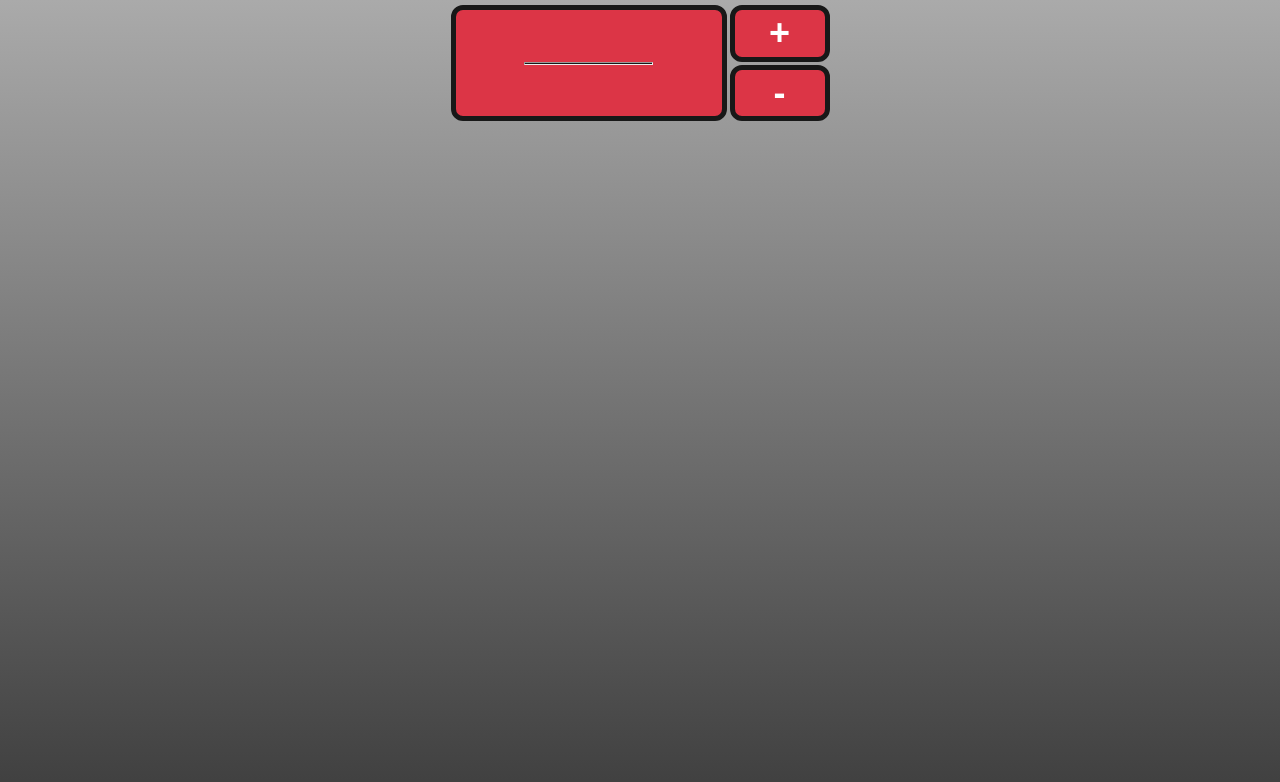
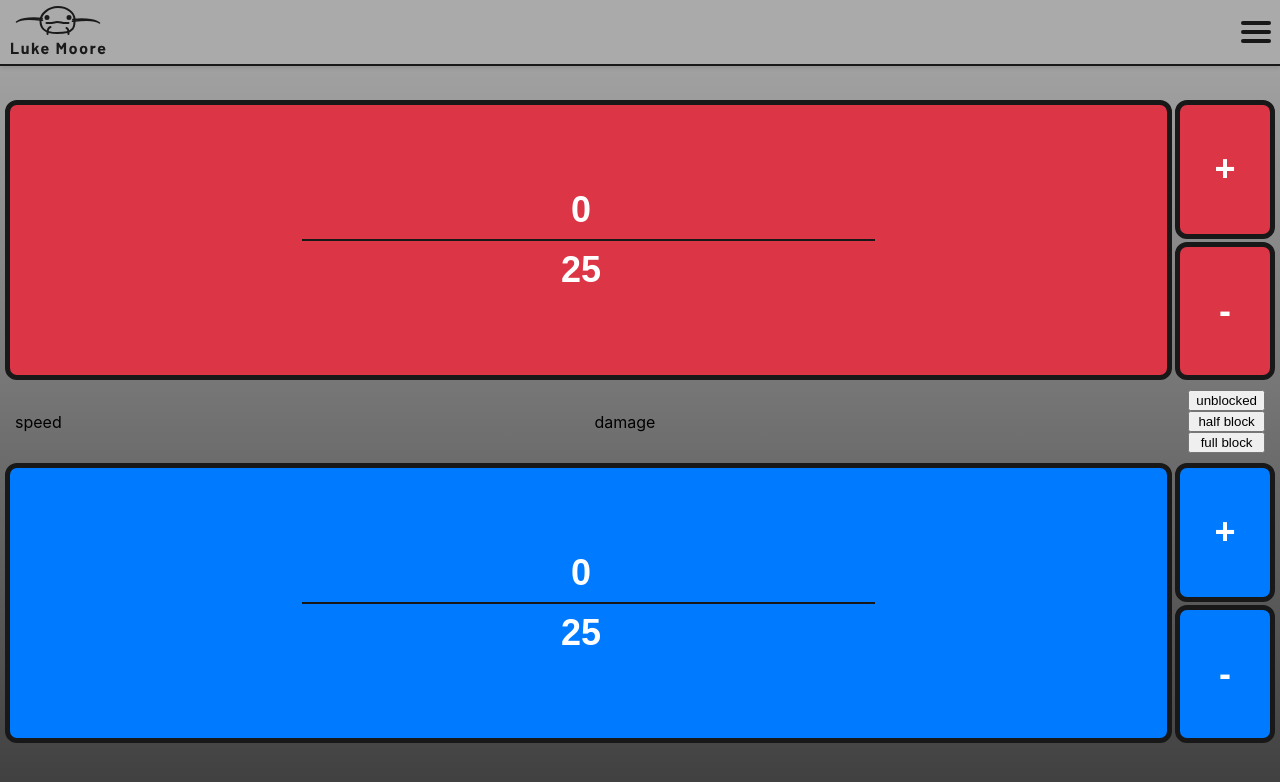
Before and after one commit to papa-fish/health-tracker, a React (Create React App) app: page / in a window 1280 px wide. Shown: the top 782 px of the page. Built offline with nearby package versions, Linux system fonts and the light colour scheme.

Commit message:
player component almost finished, start attackcomponent

```diff
--- a/package.json
+++ b/package.json
@@ -9,6 +9,7 @@
     "@testing-library/jest-dom": "^5.17.0",
     "@testing-library/react": "^13.4.0",
     "@testing-library/user-event": "^13.5.0",
+    "nanoid": "^4.0.2",
     "react": "^18.2.0",
     "react-dom": "^18.2.0",
     "react-router-dom": "^6.15.0",
@@ -38,5 +39,6 @@
       "last 1 firefox version",
       "last 1 safari version"
     ]
-  }
+  },
+  "proxy": "http://localhost:8080"
 }
--- a/src/App.css
+++ b/src/App.css
@@ -3,58 +3,79 @@
   text-align: center;
   --font-size-large: 36px;
   --font-size-medium: 26px;
+  --font-size-small: 20px;
   --font-weight: 800;
-  --white-font-color: rgb(255, 255, 255);
+  --white-color: rgb(255, 255, 255);
   --blue-color: rgb(0, 123, 255);
   --red-color: rgb(220, 53, 70);
   --black-color: rgb(24, 24, 24);
+  --grey-color: rgb(170, 170, 170);
+  --dark-grey-color: rgb(61, 61, 61);
   --highlight-color: rgba(108, 117, 125, 0.3);
 }
 
 body {
   height: 100vh;
-  background: rgb(170,170,170);
-  background: linear-gradient(180deg, rgba(170,170,170,1) 0%, rgba(61,61,61,1) 100%);
+  background: var(--grey-color);
+  background: linear-gradient(180deg, var(--grey-color) 0%, var(--dark-grey-color) 100%);
   margin: 5px 5px
 }
 
 .App {
-  text-align: center;
+  display: flex;
+  flex-direction: column;
+  min-height: 100vh;
+}
+
+.content {
+  flex: 1;
+  margin-top: 85px;
 }
 
 .player {
   display: flex;
-  align-self: center;
   justify-content: center;
   gap: 3px;
+  height: 35vh;
+  margin: 10px 0;
+}
+
+.hp {
+  width: -webkit-fill-available;
 }
 
 .hp input {
   text-align: center;
-  max-width: 250px;
+  max-width: 150px;
   border: none;
   background: none;
   font-weight: var(--font-weight);
-  color: var(--white-font-color);
+  color: var(--white-color);
   font-size: var(--font-size-large);
+}
+
+.current-hp:focus,
+.max-hp:focus {
+  background-color: lightblue;
 }
 
 .player button {
   border-radius: 12px;
-  color: var(--white-font-color);
+  color: var(--white-color);
   border: 5px solid var(--black-color);
 }
 
 .hp-divider {
   width: 50%;
-  height: 1px;
-  background-color: var(--black-color);
+  height: 2px;
+  background: var(--black-color);
+  border: none;
 }
 
 .plus-minus-wrapper {
   display: flex;
   flex-direction: column;
-  gap: 3px
+  gap: 3px;
 }
 
 .plus-minus-wrapper button {
@@ -63,3 +84,15 @@ body {
   height: -webkit-fill-available;
   width: 100px;
 }
+
+.attack-container {
+  display: flex;
+  justify-content: space-between;
+  margin: 0 10px;
+  align-items: center;
+}
+
+.block-container {
+  display: flex;
+  flex-direction: column;
+}
--- a/src/App.js
+++ b/src/App.js
@@ -1,10 +1,21 @@
 import './App.css';
+import AttackComponent from './components/AttackComponent';
+import NavBar from './components/NavBar';
 import Player from './components/Player';
+import { nanoid } from 'nanoid';
 
 function App() {
   return (
     <div className="App">
-      <Player bkc="var(--red-color)"/>
+
+      <NavBar />
+
+      <div className='content'>
+        <Player key={nanoid()} bkc="var(--red-color)"/>
+        <AttackComponent />
+        <Player key={nanoid()}  bkc="var(--blue-color)"/>
+      </div>
+
     </div>
   );
 }
--- /dev/null
+++ b/src/components/AttackComponent.jsx
@@ -0,0 +1,13 @@
+export default function AttackComponent() {
+    return(
+        <div className="attack-container">
+            <div>speed</div>
+            <div>damage</div>
+            <div className="block-container">
+                <button>unblocked</button>
+                <button>half block</button>
+                <button>full block</button>
+            </div>
+        </div>
+    );
+};
--- /dev/null
+++ b/src/components/NavBar.css
@@ -0,0 +1,115 @@
+.nav {
+  position: fixed;
+  text-decoration: none;
+  top: 0;
+  left: 0;
+  width: 100%;
+  background-color: var(--grey-color);
+  z-index: 1000;
+  box-shadow: 0 2px 4px rgba(0, 0, 0, 0.1);
+}
+
+.nav-container {
+  display: flex;
+  justify-content: space-between;
+  align-items: center;
+  color: transparent;
+}
+
+.home-link {
+  margin-left: 10px;
+}
+
+.home-link > img {
+  padding-top: 6px;
+}
+
+a:any-link {
+  color: var(--light-blue-color);
+  text-decoration: none;
+}
+
+.projects-link {
+  padding: 0 10px 0 0;
+}
+
+.navbar-bottom-line {
+  position: relative;
+  height: 2px;
+  background-color: var(--black-color);
+  border: none;
+  margin: 0;
+  padding: 0;
+}
+
+.mobile-nav {
+  width: 30px;
+  margin-right: 15px;
+  cursor: pointer;
+  background-color: var(--grey-color);
+  border: none;
+}
+
+.mobile-nav div {
+  height: 4px;
+  background-color: var(--black-color);
+  margin: 5px 0;
+  border-radius: 25px;
+  transition: 0.3s;
+  width: 30px;
+}
+
+#menuOverlay {
+  position: fixed;
+  display: flex;
+  flex-direction: column;
+  align-items: center;
+  justify-content: center;
+  text-align: center;
+  top: 0;
+  left: -100%;
+  width: 100%;
+  height: 100%;
+  background: var(--grey-color);
+  background: linear-gradient(180deg, var(--grey-color) 0%, var(--dark-grey-color) 100%);
+  transition: 0.3s;
+}
+
+.menu-item {
+  display: flex;
+  background-color: var(--black-color);
+  width: 300px;
+  height: 40px;
+  font-size: 16px;
+  line-height: 24px;
+  font-weight: 700;
+  margin: 10px;
+  transition: color 0.3s;
+  border-radius: 8px;
+  justify-content: center;
+  align-items: center;
+}
+
+.menu-item button {
+  background: none;
+  border: none;
+  color: var(--white-color);
+  font-size: var(--font-size-small);
+}
+
+.exit-button {
+  background-color: transparent;
+  border: none;
+  position: absolute;
+  top: 0.7em;
+  right: 15px;
+  font-size: 24px;
+  text-decoration: none;
+  cursor: pointer;
+}
+
+.mobilelogo {
+  position: absolute;
+  top: 0;
+  left: 10px;
+}
--- /dev/null
+++ b/src/components/NavBar.jsx
@@ -0,0 +1,72 @@
+import { Link } from "react-router-dom";
+import { useState, useRef } from "react";
+import "./NavBar.css";
+import mobilelogo from "../logo.svg";
+
+export default function NavBar() {
+
+    const menuOverlayRef = useRef(null);
+    const [isMenuOpen, setIsMenuOpen] = useState(false);
+
+    const recipient = "admin@lukemoore.au";
+    const subject = "Hello!";
+    const body = "Any feedback or suggestions you may have are greatly appreciated.";
+
+    const openEmailCompose = () => {
+      const mailtoUrl = `mailto:${encodeURIComponent(recipient)}?subject=${encodeURIComponent(subject)}&body=${encodeURIComponent(body)}`;
+      window.open(mailtoUrl);
+    };
+
+    const exitMenu = () => {
+        setIsMenuOpen(false);
+        menuOverlayRef.current.style.left = "-100%";
+    };
+
+    const toggleMenu = () => {
+        setIsMenuOpen(!isMenuOpen);
+        const menuOverlay = menuOverlayRef.current;
+        menuOverlay.style.left = menuOverlay.style.left === "0%" ? "-100%" : "0%";
+    };
+
+    return(
+        <div className='nav'>
+        <nav className='nav-container'>
+            <div>
+                <Link to='/' className='home-link'>
+                    <img className='logo' src={mobilelogo} alt='logo' />
+                </Link>
+            </div>
+
+            <div
+                id="menuOverlay"
+                className={isMenuOpen ? "overlay open" : "overlay"}
+                ref={menuOverlayRef}>
+                <div>
+                    <Link to='/' className='home-link'>
+                        <img className='mobilelogo' src={mobilelogo} alt='logo' onClick={exitMenu} />
+                    </Link>
+                </div>
+                <button className="exit-button" id="exitButton" onClick={exitMenu}>✕</button>
+
+                <div className="menu-item">
+                </div>
+
+                <div className="menu-item">
+                </div>
+
+                <div className="menu-item">
+                    <button onClick={openEmailCompose}>Contact</button>
+                </div>
+
+            </div>
+            <button className="mobile-nav" id="navToggle" onClick={toggleMenu}>
+                <div></div>
+                <div></div>
+                <div></div>
+            </button>
+        </nav>
+        <hr className='navbar-bottom-line'/>
+    </div>
+
+    );
+};
--- a/src/components/Player.jsx
+++ b/src/components/Player.jsx
@@ -1,18 +1,79 @@
+import { useState } from "react";
+
 export default function Player(props) {
+    const [currentHp, setCurrentHp] = useState(0);
+    const [maxHp, setMaxHp] = useState(25);
+    const [lastSelectedField, setLastSelectedField] = useState(null);
 
+    const handleValueChange = (field, value) => {
+        if (field === "currentHp") {
+            setCurrentHp(value);
+            setLastSelectedField("currentHp");
+        } else if (field === "maxHp") {
+            setMaxHp(value);
+            setLastSelectedField("maxHp");
+        }
+    };
 
+    const plusButton = () => {
+        if (lastSelectedField === "currentHp") {
+            setCurrentHp(currentHp + 1);
+        } else if (lastSelectedField === "maxHp") {
+            setMaxHp(maxHp + 1);
+        }
+    };
 
-    return(
+    const minusButton = () => {
+        if (lastSelectedField === "currentHp") {
+            setCurrentHp(currentHp - 1);
+        } else if (lastSelectedField === "maxHp") {
+            setMaxHp(maxHp - 1);
+        }
+    };
+
+    return (
         <div className="player">
-            <button style={{backgroundColor: props.bkc}} className="hp">
-                <input type="number" max={36} className="current-hp"></input>
-                <hr className='hp-divider'/>
-                <input type="number" max={36} className="max-hp"></input>
+            <button style={{ backgroundColor: props.bkc }} className="hp">
+                <input
+                    name="current-hp"
+                    value={currentHp}
+                    onChange={e => handleValueChange("currentHp", parseInt(e.target.value))}
+                    onFocus={() => setLastSelectedField("currentHp")}
+                    type="number"
+                    max={36}
+                    className="current-hp"
+                />
+
+                <hr className='hp-divider' />
+
+                <input
+                    name="maximum-hp"
+                    value={maxHp}
+                    onChange={e => handleValueChange("maxHp", parseInt(e.target.value))}
+                    onFocus={() => setLastSelectedField("maxHp")}
+                    type="number"
+                    max={36}
+                    className="max-hp"
+                />
             </button>
+
             <div className="plus-minus-wrapper">
-                <button style={{backgroundColor: props.bkc}} className="plus-btn">+</button>
-                <button style={{backgroundColor: props.bkc}} className="minus-btn">-</button>
+                <button
+                    onClick={plusButton}
+                    style={{ backgroundColor: props.bkc }}
+                    className="plus-btn"
+                >
+                    +
+                </button>
+
+                <button
+                    onClick={minusButton}
+                    style={{ backgroundColor: props.bkc }}
+                    className="minus-btn"
+                >
+                    -
+                </button>
             </div>
         </div>
     );
-};
+}
--- a/src/healthTrackerContext.js
+++ b/src/healthTrackerContext.js
@@ -1,4 +1,4 @@
-import { createContext, useState } from "react";
+import { createContext } from "react";
 
 export const HealthTrackerContext = createContext();
 
--- a/src/index.js
+++ b/src/index.js
@@ -4,13 +4,17 @@ import './index.css';
 import App from './App';
 import reportWebVitals from './reportWebVitals';
 import { BrowserRouter as Router } from 'react-router-dom';
+import { HealthTrackerProvider } from './healthTrackerContext';
 
 const root = ReactDOM.createRoot(document.getElementById('root'));
+
 root.render(
   <React.StrictMode>
-    <Router>
-      <App />
-    </Router>
+    <HealthTrackerProvider>
+      <Router>
+        <App />
+      </Router>
+    </HealthTrackerProvider>
   </React.StrictMode>
 );
 
```
Also changed, not shown: src/logo.svg, src/utilities/cards_api.js (added), 1 other file (tests, documents, lock files or other folders).
